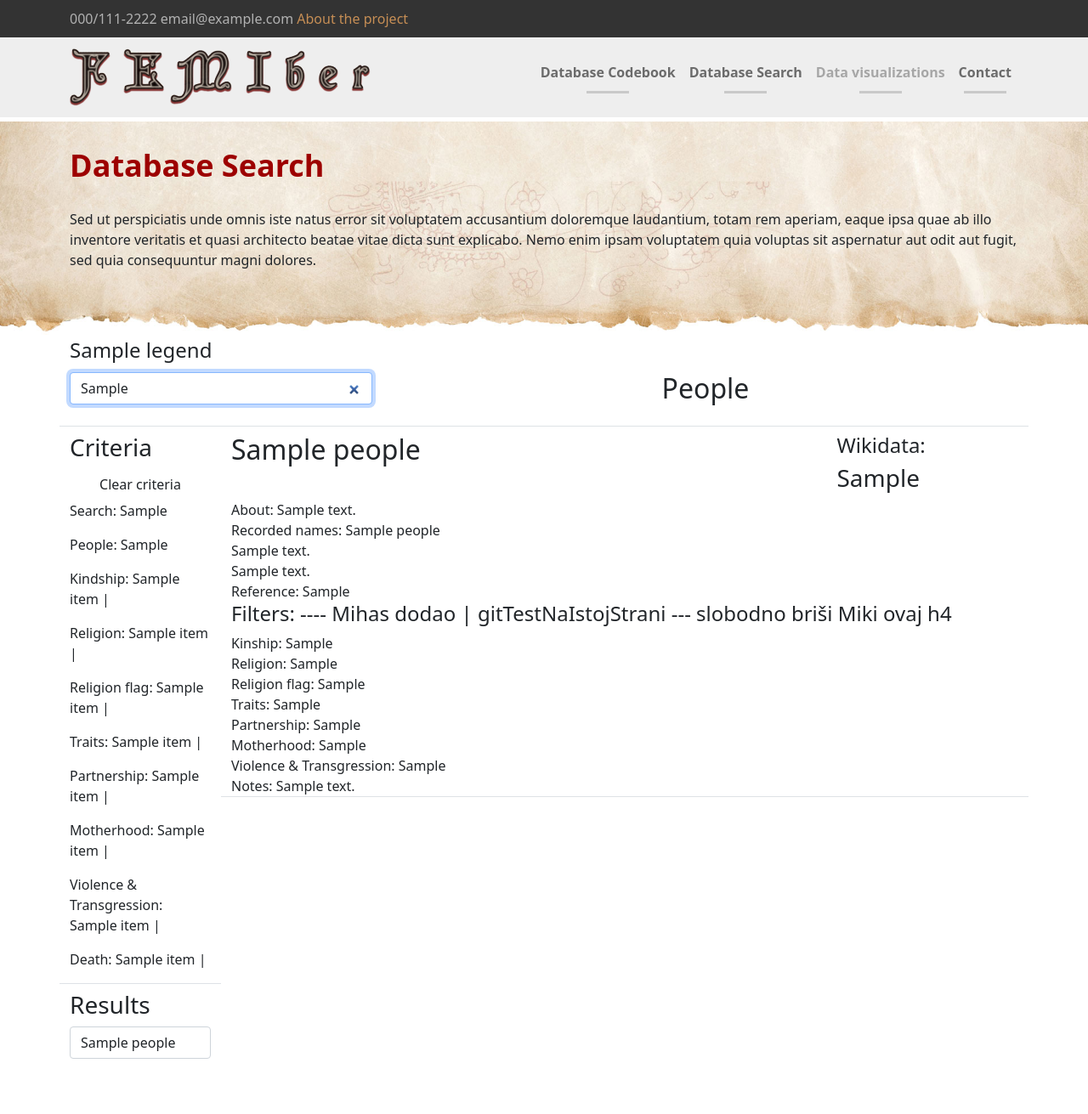
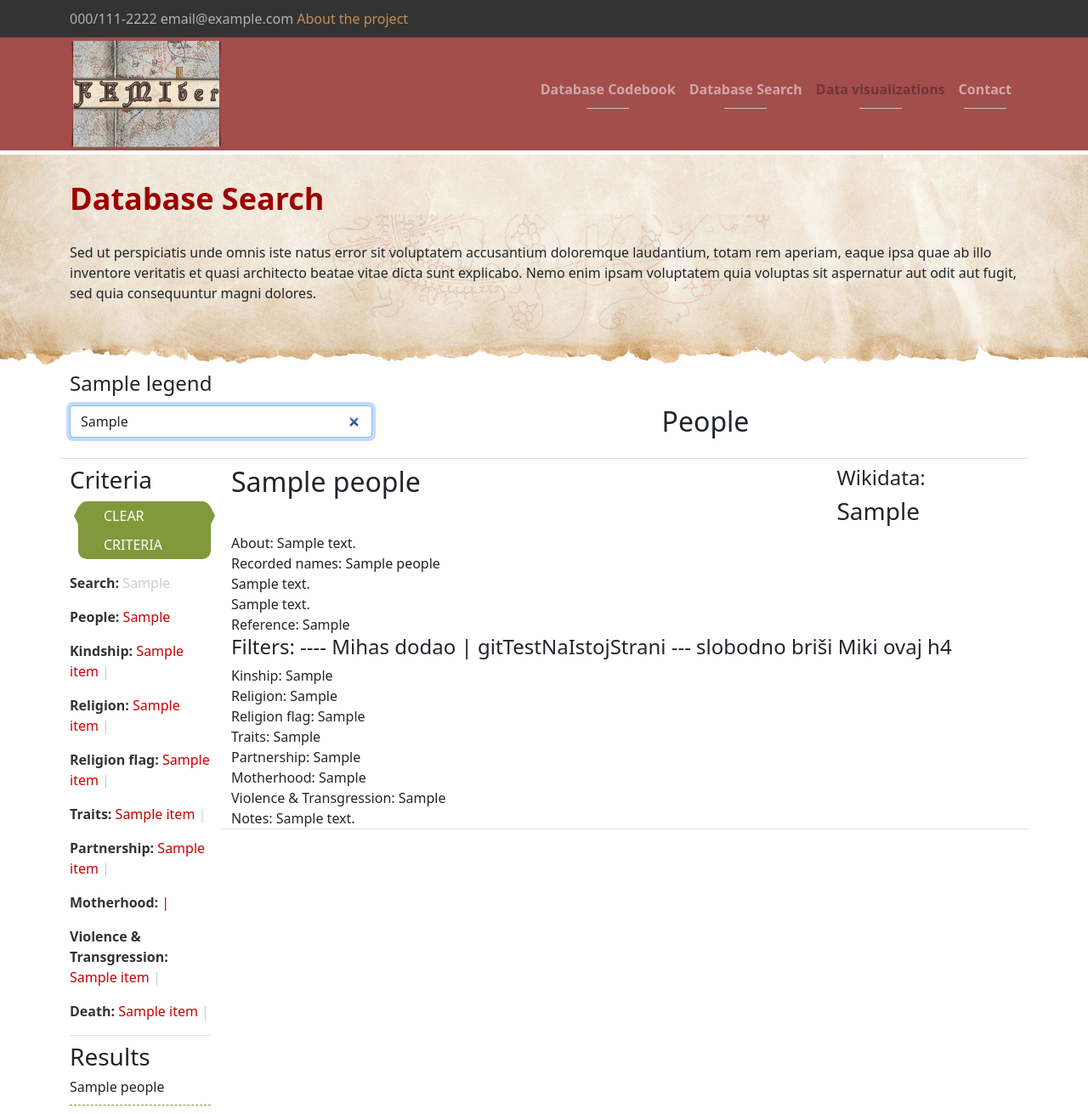
Before and after one commit to miiihaaas/Femiber, a Flask app: template femiber/templates/home.html in a window 1280 px wide. Shown: the whole page at 85% size. Before the commit the page ends 1246 px from the top, so only its background shows below. Run offline with Flask 3, Linux system fonts and the light colour scheme; tables that the repository leaves empty hold one stand-in row (values such as "Sample post"); the template is opened without the code that fills it: values that come from a table or form of the project are taken from there, most other values are stand-ins (such as "Sample title", 1, 10 or a date in 2020); some libraries are stand-ins or nearby versions.

Commit message:
Miki-2.1.

```diff
--- a/femiber/static/femiber.css
+++ b/femiber/static/femiber.css
@@ -2,11 +2,16 @@
 .top-bar a { color: #c68e55; text-decoration: none; }
 .top-bar a:hover { color: #fe8f1e; }
 header.site-header { border-bottom: 5px solid #fff;}
-nav.navbar { background-color: #eee; }
+a.navbar-brand { padding: 0; }
+img.login-logo { max-width: 180px; }
+nav.navbar { background-color: #a34d4c; padding: 0; }
 nav.navbar .navbar-collapse { flex-grow: unset; }
-nav.navbar .navbar-nav .nav-link { font-weight: 600; position: relative; }
-nav.navbar .navbar-nav .nav-link:after { content: ''; width: 50px; height: 3px; background-color: #c9c9c9; bottom: 0; display: flex; margin: 10px auto 0 auto; }
-nav.navbar .navbar-nav .nav-link.active:after, nav.navbar .navbar-nav .nav-link:hover:after { background-color: #809a3b; }
+nav.navbar .navbar-nav .nav-link { font-weight: 600; position: relative; color: rgb(255 255 255 / 50%); }
+nav.navbar .navbar-nav .nav-link:after { content: ''; width: 50px; height: 1px; background-color: #c9c9c9; bottom: 0; display: flex; margin: 10px auto 0 auto; transition: all 0.2s ease-out;}
+nav.navbar .navbar-nav .nav-link.active:after, nav.navbar .navbar-nav .nav-link:hover:after { /*background-color: #809a3b;*/ background-color: #fff; height: 3px; }
+.navbar-light .navbar-nav .nav-link.disabled {color: rgba(0, 0, 0, .3); }
+.navbar-light .navbar-nav .nav-link:focus, .navbar-light .navbar-nav .nav-link:hover { color: #fff; }
+.navbar-light .navbar-nav .nav-link.active, .navbar-light .navbar-nav .show>.nav-link { color: #fff; }
 .page-title { background-image: url('img/paper-bg-2.jpg'); background-size: cover; background-position: bottom center; background-repeat: repeat-x; padding: 30px 0 60px 0; }
 .page-title h1 { color: #9d0000; font-size:  36px; font-weight: 600; margin-bottom: 30px; }
 .filterby .card-header {padding: 0;}
@@ -22,3 +27,14 @@
 .filterby label { margin-bottom: 0; }
 .filterby table td { border: 0; padding: 0 10px; }
 .filterby .card-body { padding: 0; }
+.diamond { margin-left: 10px; line-height: 34px; position: relative; display: block; background-color: #809a3b; width: fit-content; color: #fff; }
+.diamond { text-decoration: none; text-transform: uppercase;border-radius: 10px; padding: 0 30px; transition: background-color 0.3s ease; }
+.diamond:hover { background-color: #6b8131; color: #fff; text-decoration: none; }
+.diamond:before, .diamond:after { content: ''; position: absolute; height: 0; width: 0; border-style: solid; border-width: 0; border-color: transparent #809a3b; transition: border-color 0.3s ease; }
+.diamond:before { left: -5px; top: 5px; border-width: 12px 6px 12px 0; }
+.diamond:after { right: -5px; top: 5px; border-width: 12px 0 12px 6px; }
+.diamond:hover:before, .diamond:hover:after { border-color: transparent #6b8131; }
+.cccolor p { color:#ccc; }
+span.criteriatitle { font-weight: bold; color: #333; }
+span.criteriavalue { color: #cc0000; }
+span.result-case { display: block; line-height: normal; padding-bottom: 10px; margin-bottom: 10px; border-bottom: 1px dashed #809a3b; }
--- a/femiber/templates/home.html
+++ b/femiber/templates/home.html
@@ -334,42 +334,42 @@
     </div>
     {% endif %}
     <div class="col-lg-2">
-        <div class="row border-bottom mb-2">
+        <div class="border-bottom mb-2 cccolor">
             {% if criteria_options or filter_search_value %}
                 <h3>Criteria</h3>
-                <a class="btn" href="{{ url_for('main.home') }}">Clear criteria</a>
+                <a class="diamond mb-3" href="{{ url_for('main.home') }}">Clear criteria</a>
             {% else %}
                 <h3>Criteria</h3>
             {% endif %}
             {% if filter_search_value %}
-            <p>Search: {{ filter_search_value }}</p>
+            <p><span class="criteriatitle">Search:</span> {{ filter_search_value }}</p>
             {% endif %}
             {% if filter_people_value %}
-            <p>People: {{ filter_people_value[0] }}</p>
+            <p><span class="criteriatitle">People:</span> <span class="criteriavalue">{{ filter_people_value[0] }}</span></p>
             {% endif %}
             {% if filter_consang_kinship_value %}
-            <p>Kindship: {% for item in filter_consang_kinship_value %}  {{ item }} | {% endfor %} </p>
+            <p><span class="criteriatitle">Kindship:</span> {% for item in filter_consang_kinship_value %}  <span class="criteriavalue">{{ item }}</span> | {% endfor %} </p>
             {% endif %}
             {% if filter_religion_value %}
-            <p>Religion: {% for item in filter_religion_value %}  {{ item }} | {% endfor %} </p>
+            <p><span class="criteriatitle">Religion:</span> {% for item in filter_religion_value %}  <span class="criteriavalue">{{ item }}</span> | {% endfor %} </p>
             {% endif %}
             {% if filter_religion_flag_value %}
-            <p>Religion flag: {% for item in filter_religion_flag_value %}  {{ item }} | {% endfor %} </p>
+            <p><span class="criteriatitle">Religion flag:</span> {% for item in filter_religion_flag_value %}  <span class="criteriavalue">{{ item }}</span> | {% endfor %} </p>
             {% endif %}
             {% if filter_traits_value %}
-            <p>Traits: {% for item in filter_traits_value %}  {{ item }} | {% endfor %} </p>
+            <p><span class="criteriatitle">Traits:</span> {% for item in filter_traits_value %}  <span class="criteriavalue">{{ item }}</span> | {% endfor %} </p>
             {% endif %}
             {% if filter_partnership_value %}
-            <p>Partnership: {% for item in filter_partnership_value %}  {{ item }} | {% endfor %} </p>
+            <p><span class="criteriatitle">Partnership:</span> {% for item in filter_partnership_value %}  <span class="criteriavalue">{{ item }}</span> | {% endfor %} </p>
             {% endif %}
             {% if filter_motherhood_value %}
-            <p>Motherhood: {% for item in filter_motherhood_value %}  {{ item }} | {% endfor %} </p>
+            <p><span class="criteriatitle">Motherhood:</span> {% for item in filter_motherhood_value %}  <span class="criteriavalue"{{ item }}</span> | {% endfor %} </p>
             {% endif %}
             {% if filter_physical_violence_value %}
-            <p>Violence & Transgression: {% for item in filter_physical_violence_value %}  {{ item }} | {% endfor %} </p>
+            <p><span class="criteriatitle">Violence & Transgression:</span> {% for item in filter_physical_violence_value %}  <span class="criteriavalue">{{ item }}</span> | {% endfor %} </p>
             {% endif %}
             {% if filter_passing_away_value %}
-            <p>Death: {% for item in filter_passing_away_value %}  {{ item }} | {% endfor %} </p>
+            <p><span class="criteriatitle">Death:</span> {% for item in filter_passing_away_value %}  <span class="criteriavalue">{{ item }}</span> | {% endfor %} </p>
             {% endif %}
 
         </div>
@@ -377,7 +377,7 @@
             {% if criteria_options or filter_search_value%}
             <h3>Results</h3>
             {% for case in filtered_cases %}
-            <span class="form-control case-input" data-case-id="{{ case.id }}">{{ case.cases_people.standard_name }}</span>
+            <span class="result-case" data-case-id="{{ case.id }}">{{ case.cases_people.standard_name }}</span>
             {% endfor %}
 
             {% else %}
@@ -624,4 +624,25 @@
         });
     });
 </script>
+
+<script>
+    // Pronađite sve input elemente u dokumentu
+    var inputs = document.querySelectorAll('input');
+
+    // Iterirajte kroz sve input elemente
+    inputs.forEach(function(input) {
+        // Dodajte događaj slušanja za promjene stanja
+        input.addEventListener('change', function() {
+            // Provjerite je li input čekiran
+            if (this.checked) {
+                // Ako je čekiran, dodajte klasu active-btn roditeljskom elementu span.btn
+                this.closest('.card').querySelector('.btn.btn-link.collapsed').classList.add('active-btn');
+            } else {
+                // Inače, uklonite klasu active-btn
+                this.closest('.card').querySelector('.btn.btn-link.collapsed').classList.add('active-btn');
+            }
+        });
+    });
+</script>
+
 {% endblock %}
--- a/femiber/templates/layout.html
+++ b/femiber/templates/layout.html
@@ -42,7 +42,7 @@
             </div>
             <nav class="navbar navbar-expand-lg navbar-light">
                 <div class="container">
-                    <a class="navbar-brand mr-4" href="#"><img src="../static/img/femiber-logo.png" class="login-logo"></a>
+                    <a class="navbar-brand mr-4" href="#"><img src="../static/img/femiber-logo.jpg" class="login-logo"></a>
                     <button class="navbar-toggler" type="button" data-bs-toggle="collapse" data-bs-target="#navbarNav" aria-controls="navbarNav" aria-expanded="false" aria-label="Toggle navigation">
                         <span class="navbar-toggler-icon"></span>
                     </button>
```
Also changed, not shown: femiber/static/img/femiber-logo.jpg (added).
